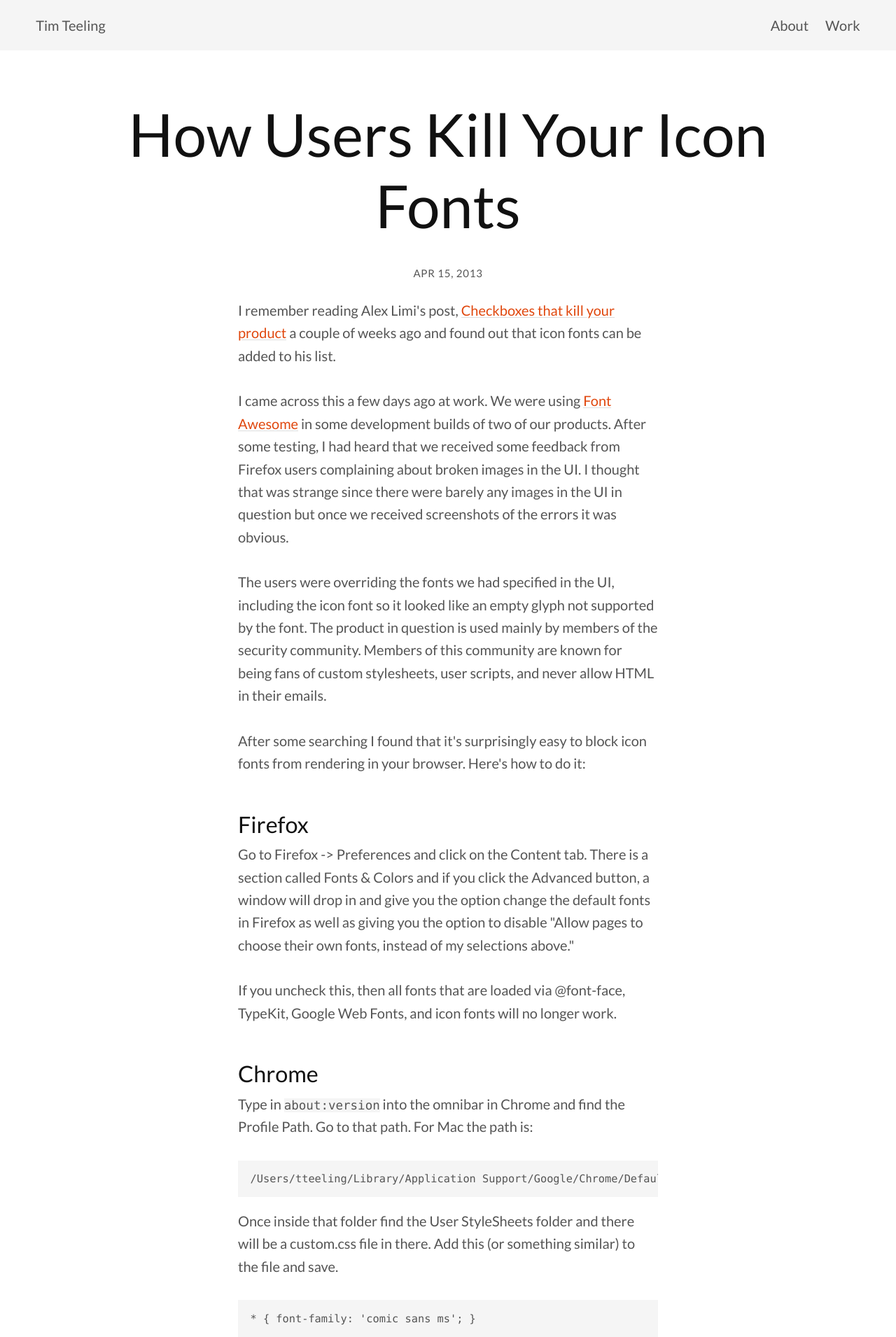
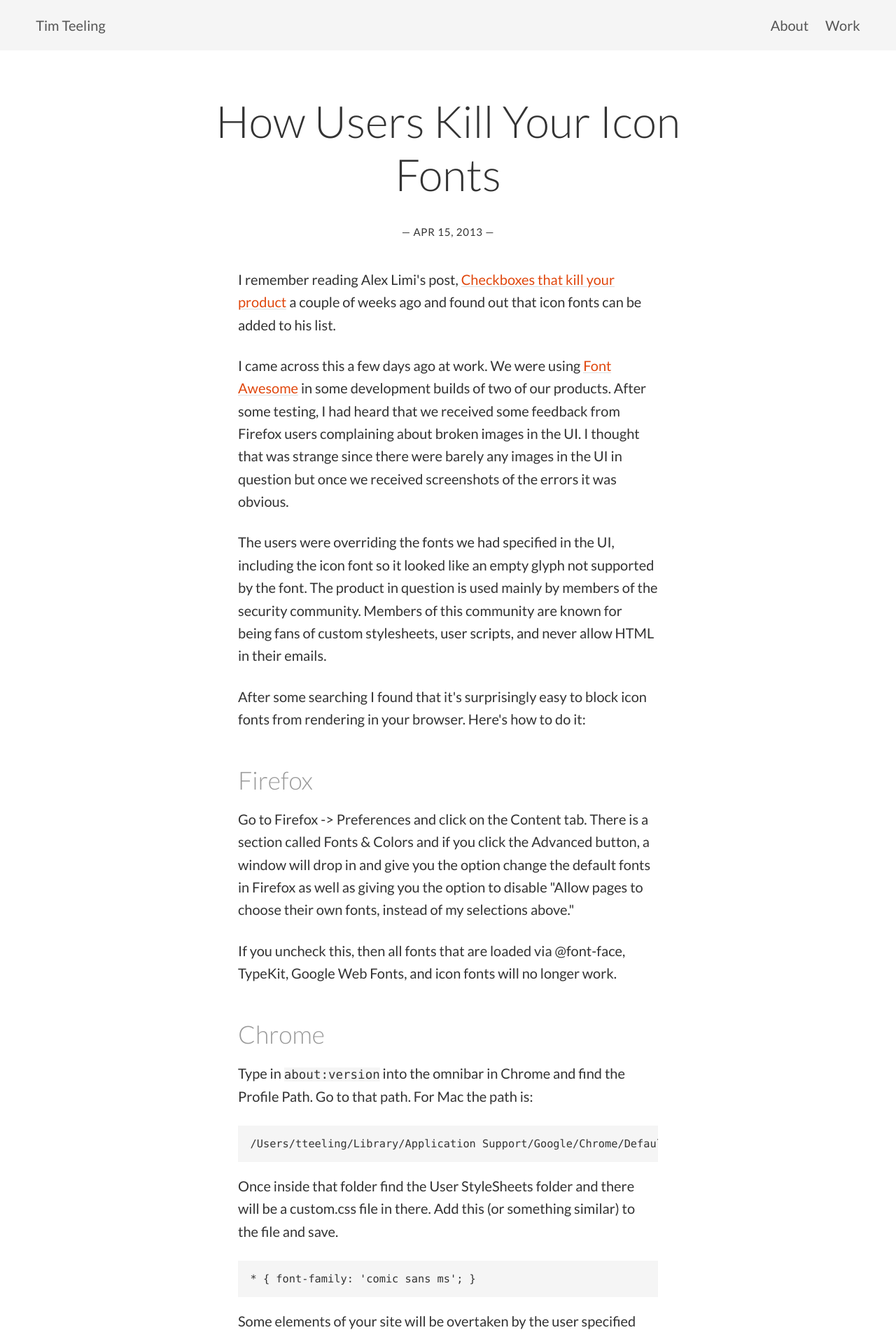
Before and after one commit to timteeling/timteeling.com, a Jekyll site: the page built from _posts/2013-04-15-how-users-break-your-icon-fonts.md, in a window 1280 px wide. Shown: the top 1910 px of the page at 70% size. Built offline with Jekyll 4.4.1, drawn with Linux system fonts in a browser that asks for light colours.

Commit message:
cleaned up typesetting and have a few new post ideas

```diff
--- a/_layouts/post.html
+++ b/_layouts/post.html
@@ -5,7 +5,7 @@ layout: default
 
   <header class="post-header">
     <h1>{{ page.title }}</h1>
-    <p class="meta">{{ page.date | date: "%b %-d, %Y" }}{% if page.author %} • {{ page.author }}{% endif %}{% if page.meta %} • {{ page.meta }}{% endif %}</p>
+    <p class="meta">— {{ page.date | date: "%b %-d, %Y" }}{% if page.author %} • {{ page.author }}{% endif %}{% if page.meta %} • {{ page.meta }}{% endif %} —</p>
   </header>
 
   <article class="post-content container">
--- a/_sass/_layout.scss
+++ b/_sass/_layout.scss
@@ -1,5 +1,5 @@
 code, pre {
-  font-family: Consolas, "Consolas for Powerline", "Courier New", Courier, monospace;
+  font-family: monaco, Consolas, "Consolas for Powerline", "Courier New", Courier, monospace;
   font-size: .875em;
   background: $color-light-gray;
   line-height: 1;
@@ -18,11 +18,16 @@ pre {
   }
 }
 
+.post-header {
+  margin-bottom: 2em;
+}
+
 .lede {
-  font-size: 1.618em;
+  font-size: 1.333em;
   line-height: 1.2;
   font-style: italic;
-  margin-top: 1em;
+  color: #999;
+  font-weight: 300;
 }
 
 .meta {
--- a/_sass/_normalize.scss
+++ b/_sass/_normalize.scss
@@ -22,10 +22,12 @@ html {
 
 body {
   margin: 0;
-  color: #555;
+  color: #333;
   font: 87.5%/1.618 $type-body;
   font-weight: 400;
   text-rendering: optimizeLegibility;
+  -webkit-font-feature-settings: "liga", "kern";
+  font-feature-settings: "liga", "kern";
   @include breakpoint(small) {
     font-size: 100%;
   }
@@ -139,10 +141,6 @@ a:hover {
   outline: 0;
 }
 
-p {
-  margin: 0 0 1.618em;
-}
-
 /* Text-level semantics
    ========================================================================== */
 
@@ -177,41 +175,59 @@ dfn {
  * contexts in Firefox 4+, Safari, and Chrome.
  */
 
-h1,h2,h3,h4 {
+p {
+  margin: 0 0 1.3em;
+}
+
+h1, h2, h3, h4, h5, h6 {
+  font-family: $type-heading;
+  font-weight: 300;
   line-height: 1.2;
-  font-family: $type-heading;
-  font-weight: 400;
-  color: #111;
-  //text-transform: lowercase;
+  margin: 1.414em 0 0.5em;
+  color: #999;
 }
 
 h1 {
-  font-size: 2.618em;
+  font-size: 2.369em;
   @include breakpoint(small) {
-    font-size: 4.236em;
+    font-size: 3.157em;
   }
-  margin: .809em auto .4045em;
   text-align: center;
+  margin: 1em auto .5em;
   font-family: $type-heading;
-  font-weight: 400;
-  //text-transform: uppercase;
+  font-weight: 300;
+  color: #333;
   width: 92%;
   max-width: 11em;
 }
 
 h2 {
-  font-size: 2.618em;
-  margin: 1.618em 0 .20225em;
+  font-size: 2.369em;
 }
 
 h3 {
-  font-size: 1.618em;
-  margin: 1.618em 0 .20225em;
+  font-size: 1.777em;
 }
 
 h4 {
+  font-size: 1.333em;
+  font-weight: 400;
+}
 
+h5,
+h6 {
+  font-size: 1em;
+  text-transform: uppercase;
+  letter-spacing: .05em;
+  font-weight: 400;
 }
+
+h6,
+small,
+.font_small {
+  font-size: 0.75em;
+}
+
 
 /**
  * Address styling not present in IE 8/9.
```
Also changed, not shown: _posts/2015-01-03-breaking-out-of-boxes.md (added, +21 -0 lines), _posts/2015-01-03-print-vs-web-typesetting.md (added, +63 -0 lines), _posts/Print-vs-web-typesetting.md (deleted, +0 -10 lines), _posts/ideas.md (added, +6 -0 lines).
